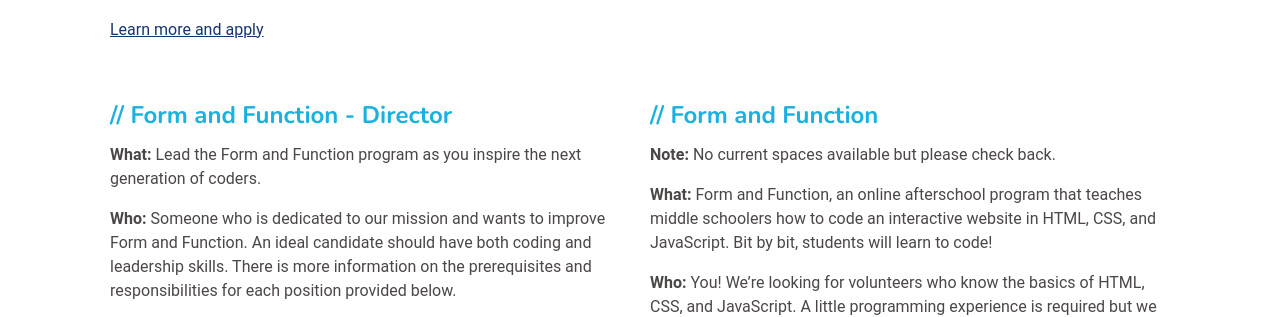
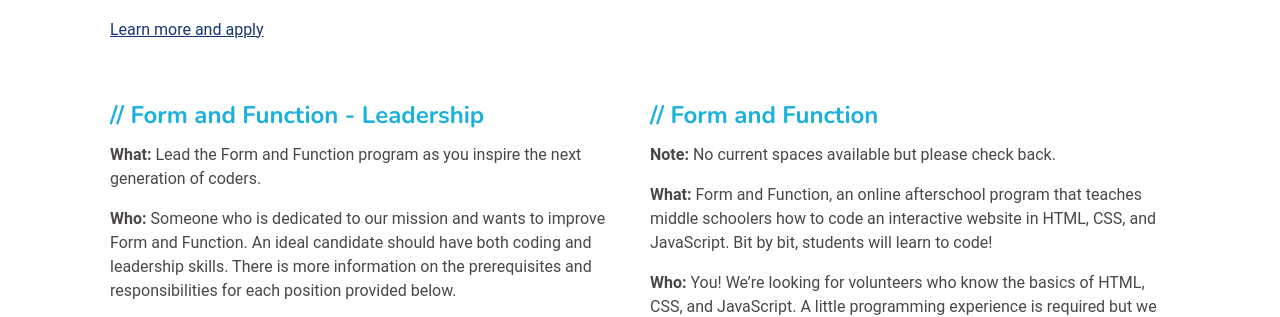
Before and after one commit to bit-by-bit-coding/bxb-website, a Jekyll site: the page built from volunteer.html, in a window 1280 px wide and 900 px high, scrolled down 944 px. Shown: the part 161-478 px from the top of the window. Built offline with Jekyll 4.4.1, drawn with Linux system fonts in a browser that asks for light colours; nearby versions of some CDN libraries; some web fonts are replaced.

Commit message:
wording fix

```diff
--- a/volunteer.html
+++ b/volunteer.html
@@ -91,7 +91,7 @@ style: volunteer.css
     <div class="details-container">
         <div class="details-item">
             <div id="formfunction">
-                <h2>Form and Function - Director</h2>
+                <h2>Form and Function - Leadership</h2>
                 <p><strong>What:</strong> Lead the Form and Function program as you inspire the next generation of
                     coders.
                 </p>
```
